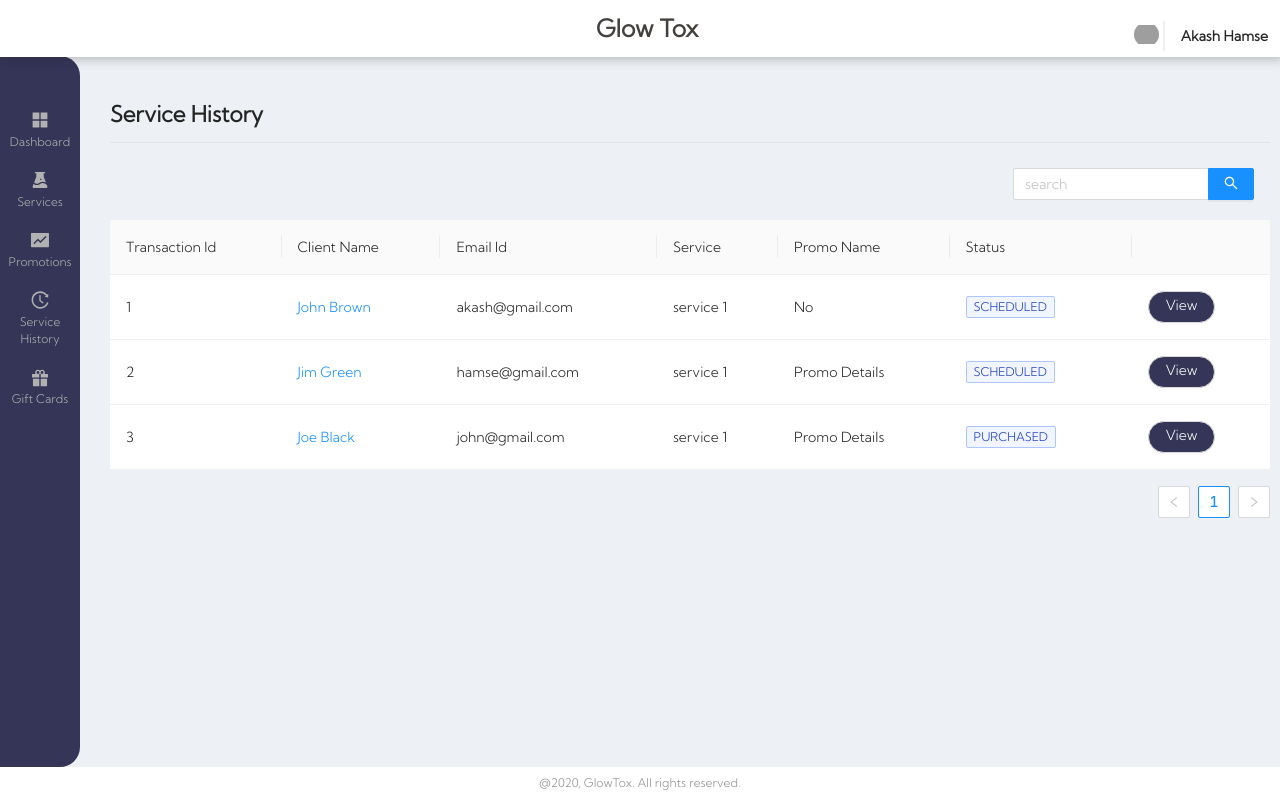
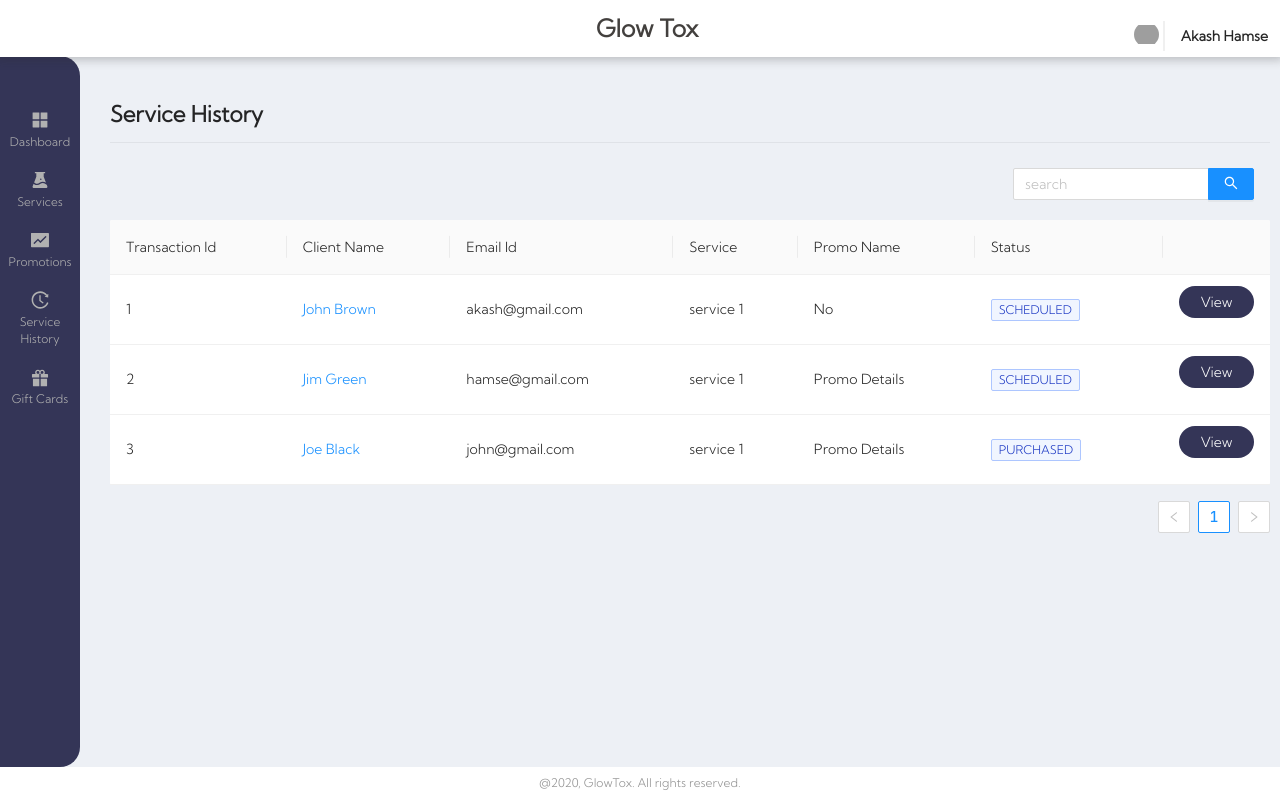
Before and after one commit to Chaithra-R5758/glow-tox, a React (Create React App) app: page /servicehistory in a window 1280 px wide. Built offline with nearby package versions, Linux system fonts and the light colour scheme; grey boxes are pictures that could not be loaded.

Commit message:
first commit

```diff
--- a/src/routes/profile/index.js
+++ b/src/routes/profile/index.js
@@ -65,7 +65,7 @@
                             <Card type="inner" title="Change Password" >
 
                                 <Space direction="vertical">
-                                    <div className={'pwd-card-body'}>
+                                    <div className={'pwd-card-body'} style={{height:122}}>
                                         <Form
                                             {...layout}
                                             name="nest-profile">
--- a/src/routes/profile/profile.scss
+++ b/src/routes/profile/profile.scss
@@ -50,6 +50,7 @@
 .pwd-card-body{
     display: flex;
     justify-content: center;
+
     margin-left: 20px;
     margin-right: 20px;
 
--- a/src/routes/service-history/index.js
+++ b/src/routes/service-history/index.js
@@ -64,7 +64,7 @@
     title: '',
     dataIndex: 'btn',
     key: 'btn',
-    render: text => <Button type="default" shape="round" style={{ backgroundColor: " #343557", color: "white" }}> <div className="view-btn" onClick={() => this.props.history.push('/Servicehistoryview')}>View</div></Button>
+    render: text =>  <div className="view-btn" onClick={() => this.props.history.push('/Servicehistoryview')}>View</div>
   }
 ];
 
--- a/src/routes/service-history/service-history.scss
+++ b/src/routes/service-history/service-history.scss
@@ -38,6 +38,12 @@
         justify-content: center;
     }
     .view-btn{
-      margin-top: -25px;
+        background-color: #343557;
+        padding: 5px ;
+        border-radius: 25px;
+        color: white;
+        text-align: center;
+        align-self: flex-end;
+        margin: -5px 0 10px 0;;
     }
 }
```
Also changed, not shown: src/routes/profile/dist/profile.css (added), src/routes/service-history/dist/service-history.css, 1 other file (tests, documents, lock files or other folders).
